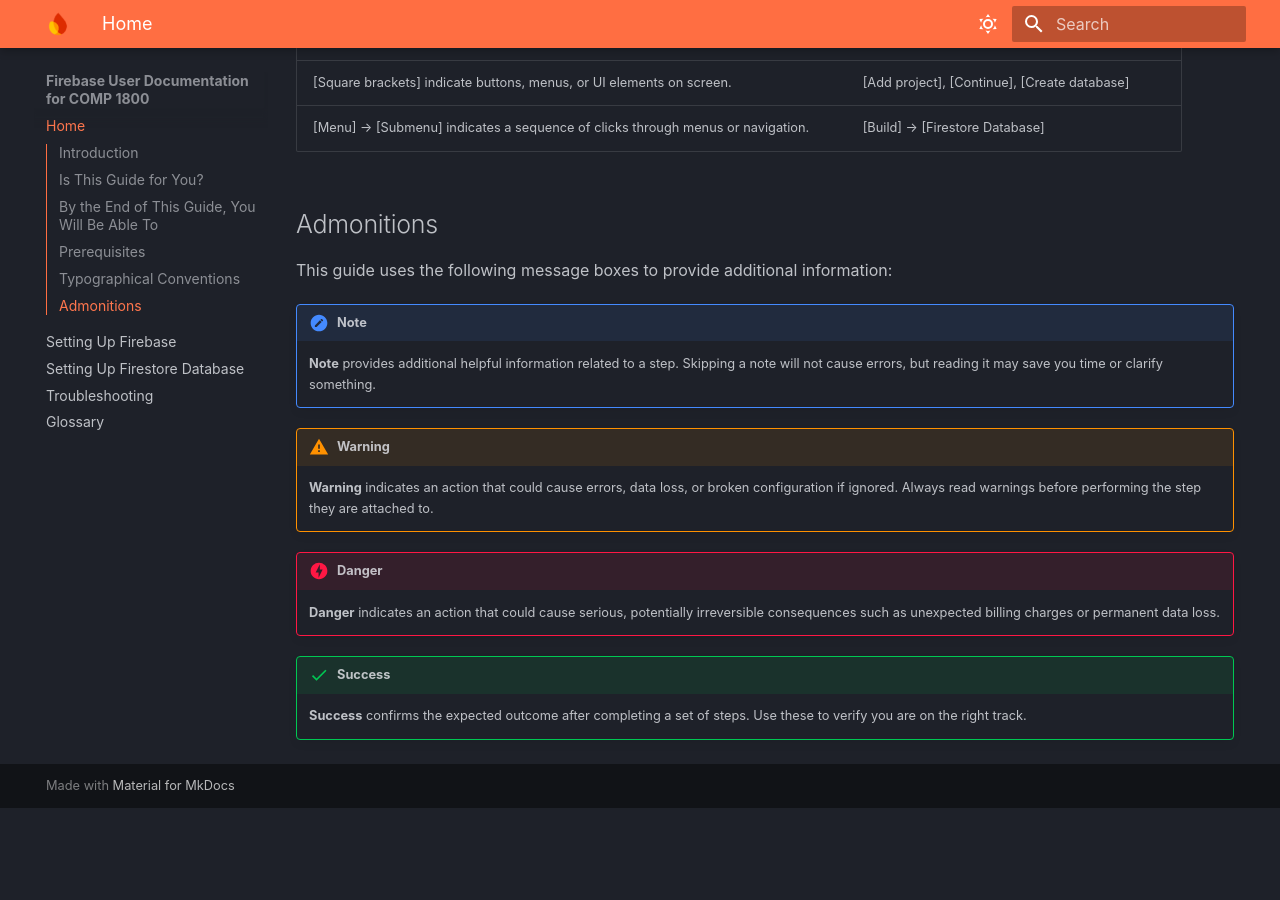
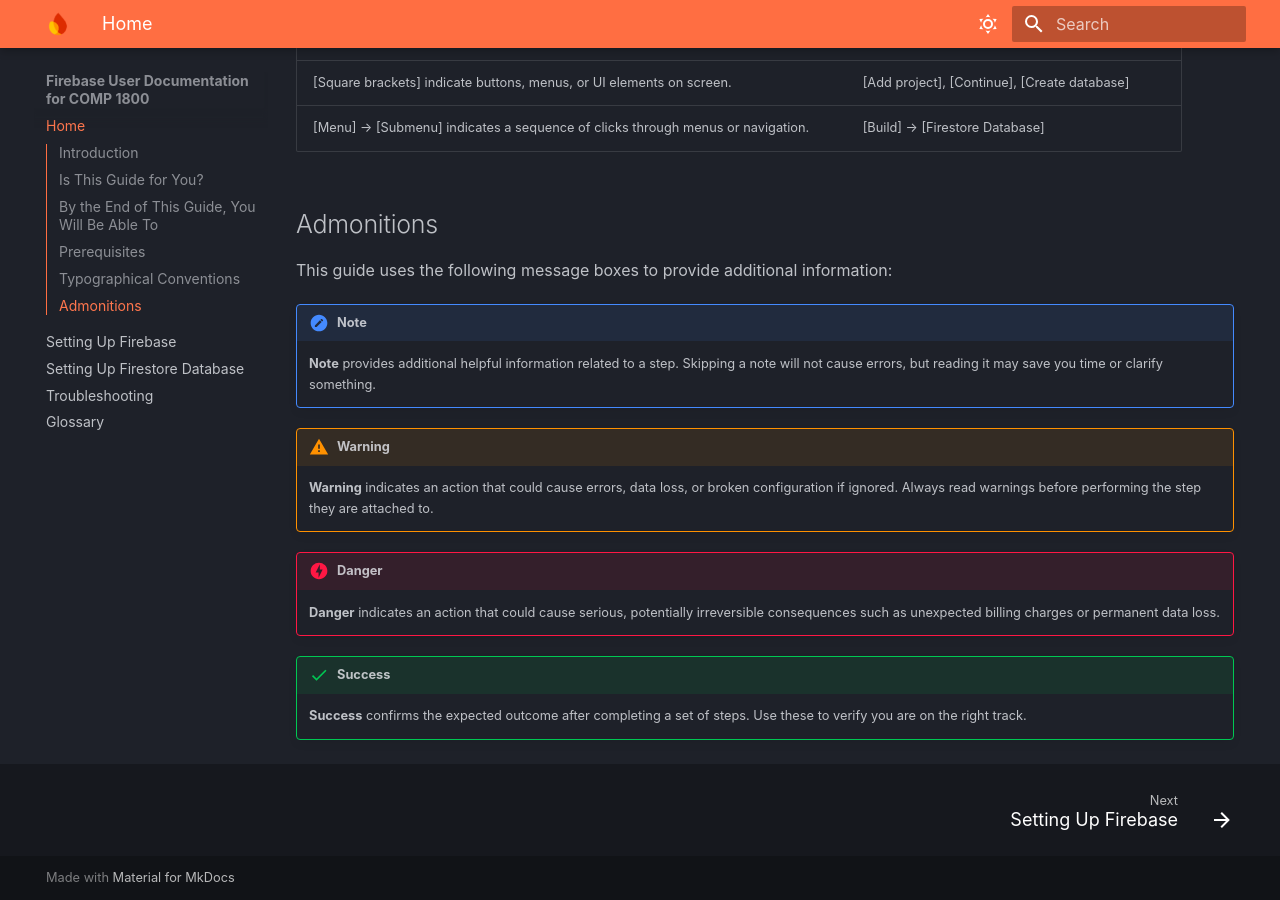
Before and after one commit to jameeel01/MKDOCS, an MkDocs documentation site: the page built from docs/index.md, in a window 1280 px wide and 900 px high, scrolled down 1552 px. Built offline with MkDocs 1.6.1 and Material for MkDocs 9.7.7, drawn with Linux system fonts in a browser that asks for light colours; some web fonts are replaced; before the commit the page ends 2360 px from its top, so only the background shows below that.

Commit message:
Added navigation.instant, navigation.instant.progress, navigation.tracking, navigation.footer, toc.follow. Fixed extra spaces in nav entries.

```diff
--- a/mkdocs.yml
+++ b/mkdocs.yml
@@ -27,12 +27,17 @@
     - content.code.copy
     - navigation.sections
     - navigation.top
+    - navigation.instant
+    - navigation.instant.progress
+    - navigation.tracking
+    - navigation.footer
+    - toc.follow
     - toc.integrate
 
 nav:
   - Home: index.md
-  -  Setting Up Firebase: task1_firebase_setup.md
-  -  Setting Up Firestore Database: task2_firestore_setup.md
+  - Setting Up Firebase: task1_firebase_setup.md
+  - Setting Up Firestore Database: task2_firestore_setup.md
   # - Setting Up Authentication: task3_auth_setup.md
   # - Deploying Your Project: task4_deploy.md
   - Troubleshooting: troubleshooting.md
```
